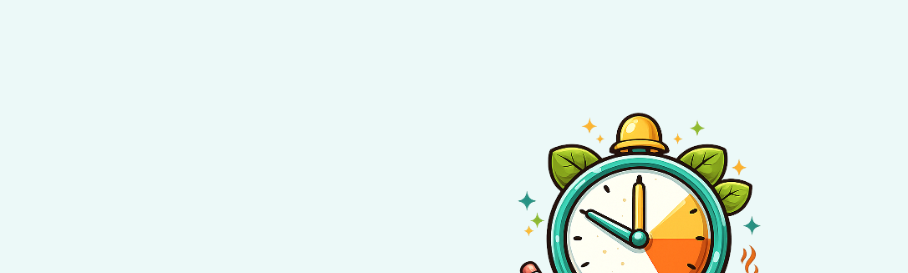
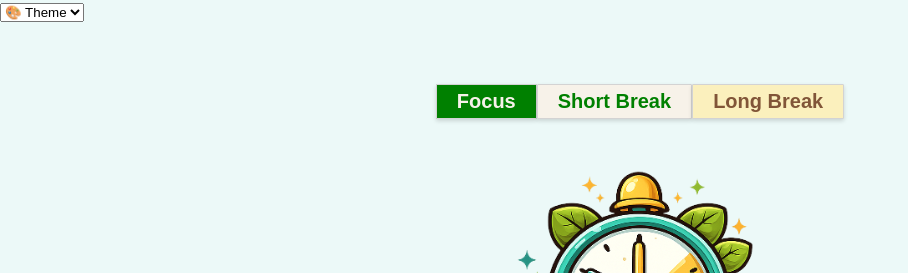
Before and after one commit to NathanK29/csc-436-timer-project, a website built with Vite: page index.html in a window 1280 px wide. Shown: the top 273 px of the page, without its empty margins (0-908 px from the left). Built offline with nearby package versions, Linux system fonts and the light colour scheme.

Commit message:
Finished Timer Design

```diff
--- a/Timer.js
+++ b/Timer.js
@@ -89,3 +89,9 @@ function update() {
     let seconds = Math.floor((remaining / 1000) % 60);
     display.textContent = `${String(minutes).padStart(2, "0")}:${String(seconds).padStart(2, "0")}`;
 }
+
+const colorSelect = document.getElementById("colorSelect");
+
+colorSelect.addEventListener("change", function () {
+    document.body.style.backgroundColor = this.value;
+});
--- a/index.html
+++ b/index.html
@@ -8,6 +8,24 @@
     </head>
 
     <body>
+        <div class="color-menu">
+            <select id="colorSelect">
+                <option value="">🎨 Theme</option>
+                <option value="#cfdede">🌿 Mint</option>
+                <option value="#b8d8c8">🌱 Sage</option>
+                <option value="#f5efd9">🍦 Cream</option>
+                <option value="#efe2c6">🏖 Sand</option>
+                <option value="#f6d4b8">🍑 Peach</option>
+                <option value="#2f3e46">🌙 Night</option>
+            </select>
+        </div>
+
+        <div class="mode_tabs">
+            <button id="focus_button">Focus</button>
+            <button id="short_button">Short Break</button>
+            <button id="long_button">Long Break</button>
+        </div>
+
         <img src="timer.png" id="timer_picture" width="300px">
 
         <div class="container">
--- a/style.css
+++ b/style.css
@@ -8,10 +8,7 @@ body {
     width: 500px;
     height: 100%;
 
-    margin-top: 50px;
-    margin-bottom: 0;
-    margin-right: auto;
-    margin-left: auto;
+    margin: 50px auto 0 auto;
 
     padding-top: 50px;
 }
@@ -87,14 +84,59 @@ button:active {
 
 #timer_picture {
     display: block;
-
-    margin-top: 12vh;
-    margin-bottom: -121px;
-    margin-right: auto;
-    margin-left: auto;
+    margin: 3vh auto -121px auto;
 }
 
 #logo {
     margin-left: 100px;
     margin-bottom: 20px;
 }
+
+
+.mode_tabs {
+    display: flex;
+    justify-content: center;
+
+    margin-top: 50px;
+    margin-bottom: 1px;
+}
+
+
+.mode_tabs button {
+    border: 0.5px solid lightgrey;
+    border-radius: 1px;
+
+    padding-top: 2px;
+    padding-bottom: 2px;
+    padding-left: 20px;
+    padding-right: 20px;
+
+    box-shadow: 0px 2px 4px rgba(0,0,0,0.15);
+}
+
+
+#focus_button {
+    background-color: green;
+    color: #f7f2e9;
+
+    padding-top: 5px;
+    padding-bottom: 5px;
+
+    margin-right: 0;
+}
+
+
+#short_button {
+    background-color: #f7f2e9;
+    color: green;
+
+    margin-right: 0;
+    margin-left: 0;
+}
+
+
+#long_button {
+    background-color: #fbf0bd;
+    color: #815538;
+    margin-left: 0px;
+}
```
